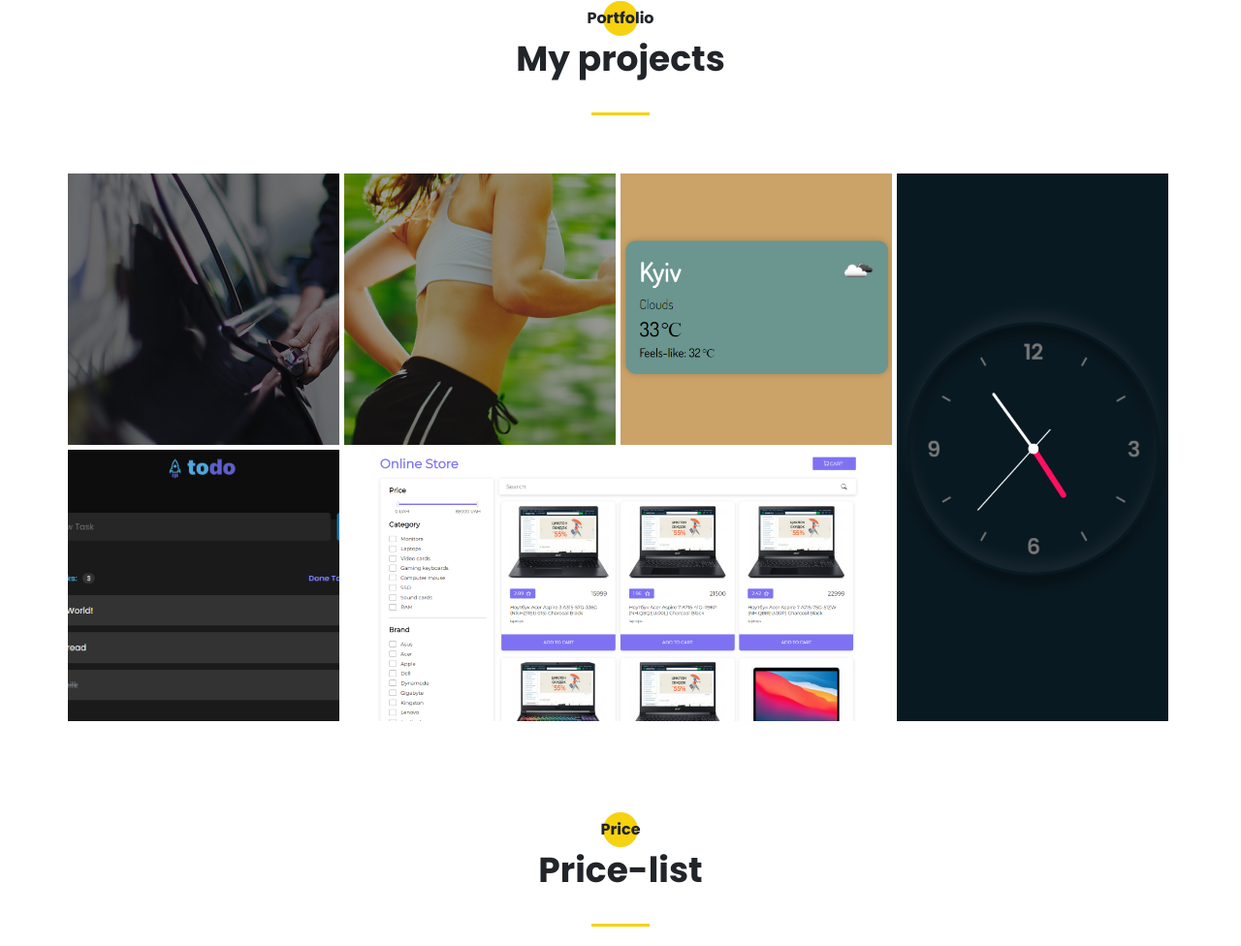
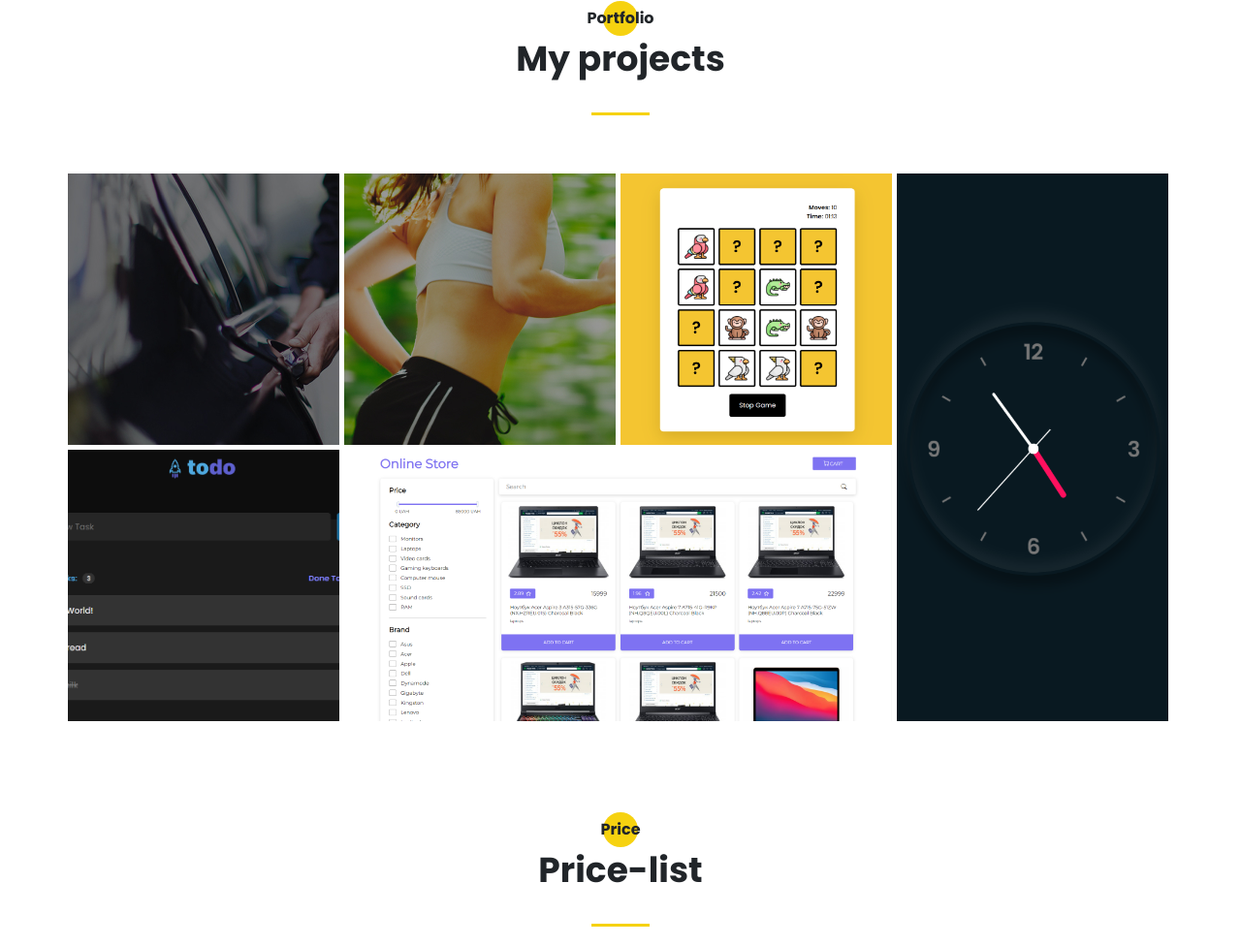
Before and after one commit to akio-q/portfolio, a website: page src/index.html in a window 1280 px wide. Shown: the part 3390-4366 px from the top of the page at 97% size. Drawn offline with nearby package versions, Linux system fonts and the light colour scheme; files whose address does not match are found by name.

Commit message:
add memory-game to portfolio

```diff
--- a/src/index.html
+++ b/src/index.html
@@ -341,7 +341,7 @@
                     <img src="./img/works/pulse.jpg" alt="pulse">
                 </a>
                 <a href="https://wolfval.github.io/weather-widget/" target="_blank" class="portfolio__item">
-                    <img src="./img/works/weather-widget.PNG" alt="test">
+                    <img src="./img/works/memory-game.PNG" alt="test">
                 </a>
                 <a href="https://wolfval.github.io/analog-clock/" target="_blank" class="portfolio__item vertical">
                     <img src="./img/works/analog-clock.png" alt="test">
```
Also changed, not shown: src/img/works/bread.jpg (deleted), src/img/works/ipad.jpg (deleted), src/img/works/memory-game.PNG (added), src/img/works/plans.jpg (deleted), src/img/works/weather-widget.PNG (deleted).
